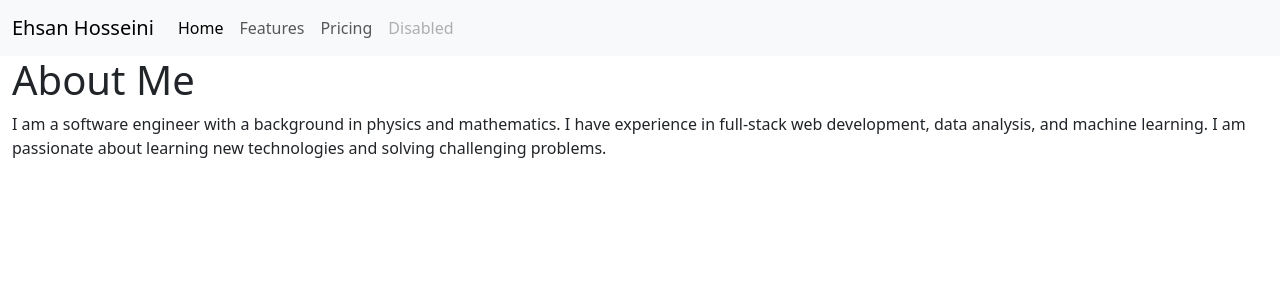
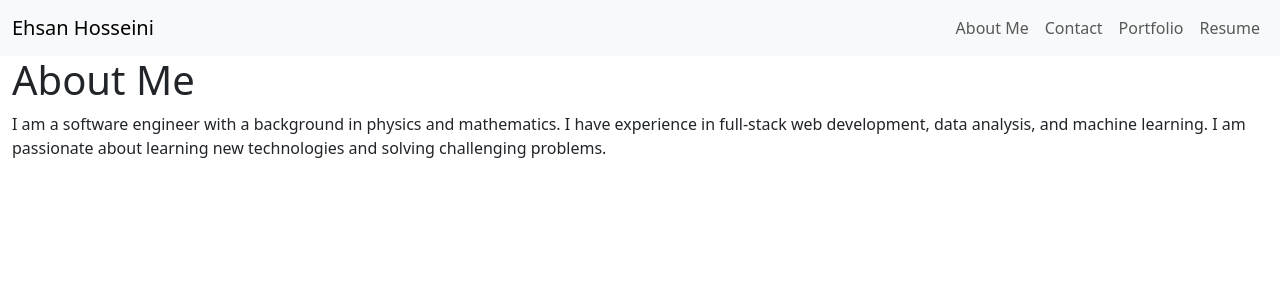
Before and after one commit to ehsanh2001/my-portfolio, a React (Vite) app: page / in a window 1280 px wide. Shown: the top 300 px of the page. Built offline with nearby package versions, Linux system fonts and the light colour scheme.

Commit message:
Add navbar

```diff
--- a/src/components/navbar.jsx
+++ b/src/components/navbar.jsx
@@ -4,32 +4,41 @@ export default function Navbar() {
   const location = useLocation();
 
   return (
-    <nav class="navbar navbar-expand-lg bg-body-tertiary">
+    <nav class="navbar navbar-expand-lg navbar-light bg-light">
       <div class="container-fluid">
-        <Link class="navbar-brand" to="/">
-          Ehsan Hosseini
-        </Link>
+        <h1 class="navbar-brand mb-0">Ehsan Hosseini</h1>
+        <button
+          class="navbar-toggler"
+          type="button"
+          data-bs-toggle="collapse"
+          data-bs-target="#navbarNav"
+          aria-controls="navbarNav"
+          aria-expanded="false"
+          aria-label="Toggle navigation"
+        >
+          <span class="navbar-toggler-icon"></span>
+        </button>
         <div class="collapse navbar-collapse" id="navbarNav">
-          <ul class="navbar-nav">
+          <ul class="navbar-nav ms-auto">
             <li class="nav-item">
-              <a class="nav-link active" aria-current="page" href="#">
-                Home
-              </a>
+              <Link to="/" className="nav-link">
+                About Me
+              </Link>
             </li>
             <li class="nav-item">
-              <a class="nav-link" href="#">
-                Features
-              </a>
+              <Link to="/contact" className="nav-link">
+                Contact
+              </Link>
             </li>
             <li class="nav-item">
-              <a class="nav-link" href="#">
-                Pricing
-              </a>
+              <Link to="/portfolio" className="nav-link">
+                Portfolio
+              </Link>
             </li>
             <li class="nav-item">
-              <a class="nav-link disabled" aria-disabled="true">
-                Disabled
-              </a>
+              <Link to="/resume" className="nav-link">
+                Resume
+              </Link>
             </li>
           </ul>
         </div>
--- a/src/main.jsx
+++ b/src/main.jsx
@@ -2,6 +2,8 @@ import React, { Children } from "react";
 import ReactDOM from "react-dom/client";
 import { createBrowserRouter, RouterProvider } from "react-router-dom";
 import "bootstrap/dist/css/bootstrap.min.css";
+import "bootstrap/dist/js/bootstrap.bundle.min";
+
 import App from "./App.jsx";
 import "./index.css";
 
```
Also changed, not shown: src/assets/test.html (added, +47 -0 lines).
